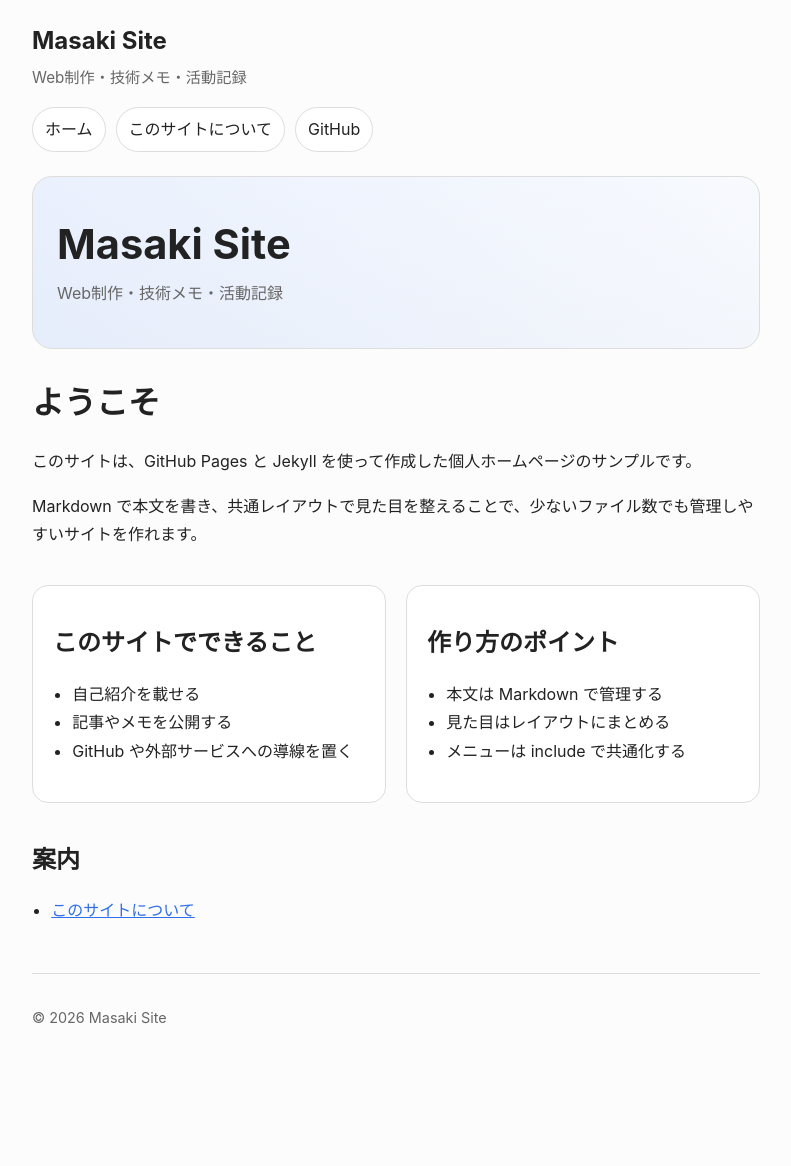
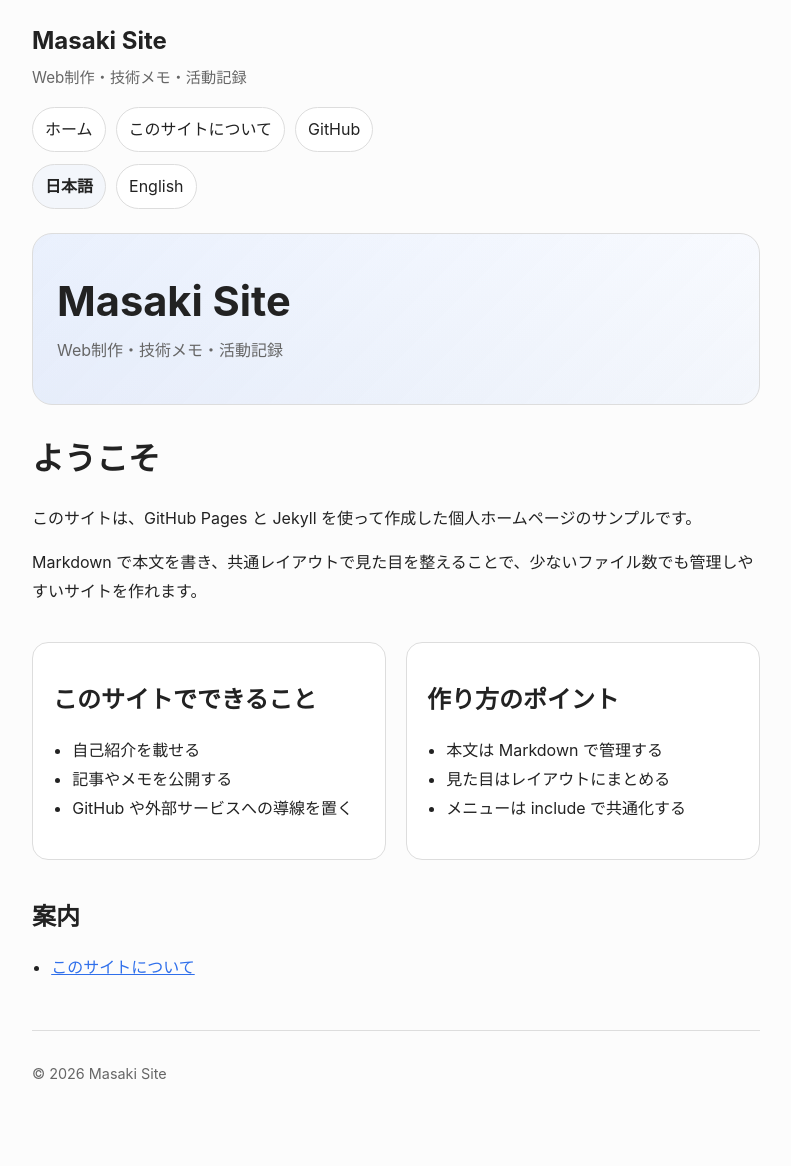
Before and after one commit to masakielastic/masakielastic.github.io, a Jekyll site: the page built from index.md, in a window 1280 px wide. Shown: the whole page, without its empty margins (244-1035 px from the left). Built offline with Jekyll 4.4.1, drawn with Linux system fonts in a browser that asks for light colours; before the commit the page ends 1109 px from its top, so only the background shows below that.

Commit message:
Update header.html

```diff
--- a/_includes/header.html
+++ b/_includes/header.html
@@ -1,13 +1,37 @@
 <header class="site-header">
   <h1 class="site-title">
-    <a href="/index.html">{{ site.title }}</a>
+    <a href="{% if page.lang == 'en' %}/en/index.html{% else %}/index.html{% endif %}">{{ site.title }}</a>
   </h1>
 
-  <p class="site-description">{{ site.description }}</p>
+  <p class="site-description">
+    {% if page.lang == "en" %}
+      Web development, notes, and activity log
+    {% else %}
+      {{ site.description }}
+    {% endif %}
+  </p>
 
-  <nav class="site-nav">
-    <a href="/index.html">ホーム</a>
-    <a href="/about.html">このサイトについて</a>
-    <a href="https://github.com/" target="_blank" rel="noopener noreferrer">GitHub</a>
-  </nav>
+  {% if page.lang == "en" %}
+    <nav class="site-nav">
+      <a href="/en/index.html">Home</a>
+      <a href="/en/about.html">About</a>
+      <a href="https://github.com" target="_blank" rel="noopener noreferrer">GitHub</a>
+    </nav>
+
+    <div class="lang-switch">
+      <a href="{{ page.ja_url }}">日本語</a>
+      <span class="current">English</span>
+    </div>
+  {% else %}
+    <nav class="site-nav">
+      <a href="/index.html">ホーム</a>
+      <a href="/about.html">このサイトについて</a>
+      <a href="https://github.com" target="_blank" rel="noopener noreferrer">GitHub</a>
+    </nav>
+
+    <div class="lang-switch">
+      <span class="current">日本語</span>
+      <a href="{{ page.en_url }}">English</a>
+    </div>
+  {% endif %}
 </header>
```
